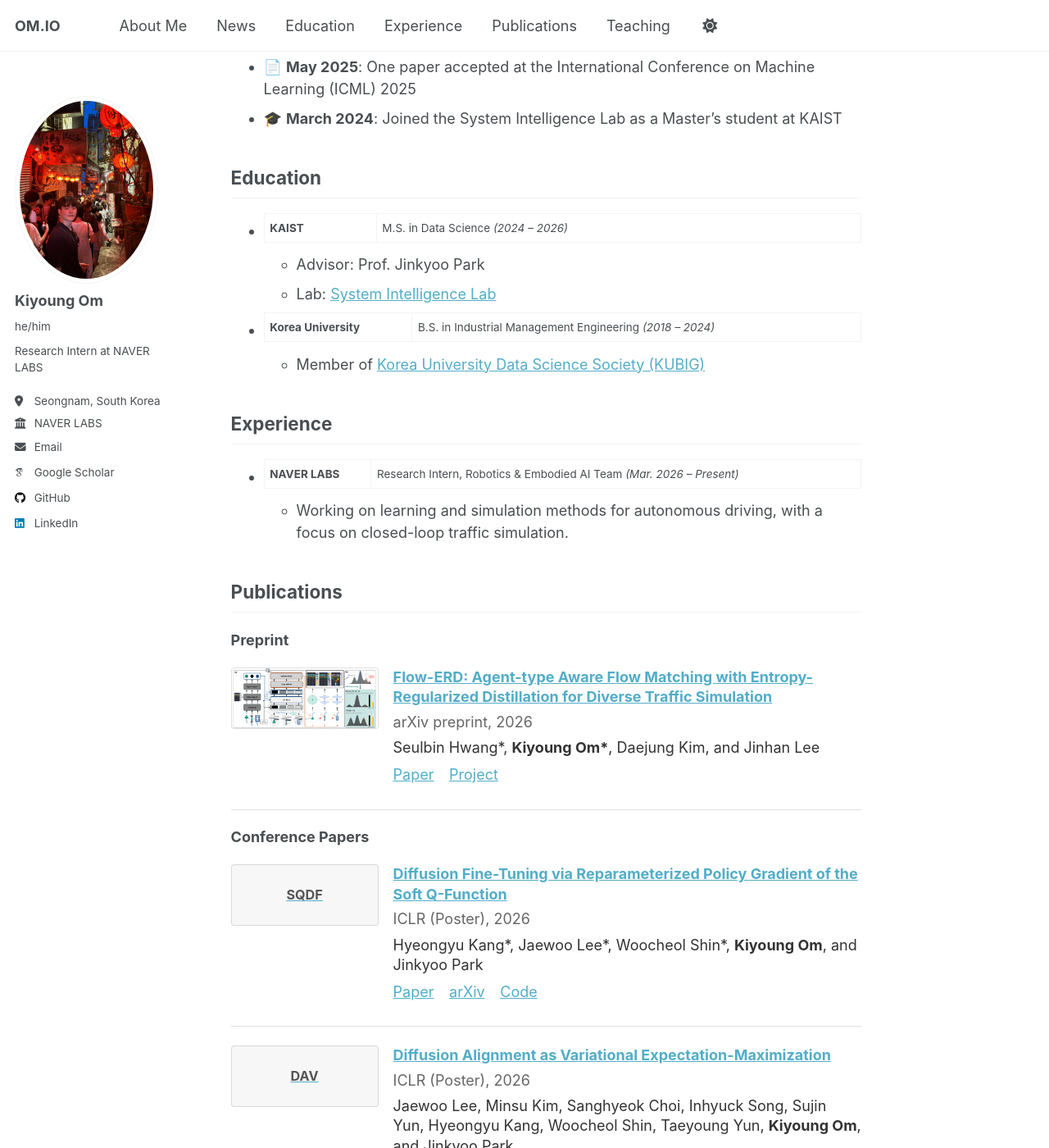
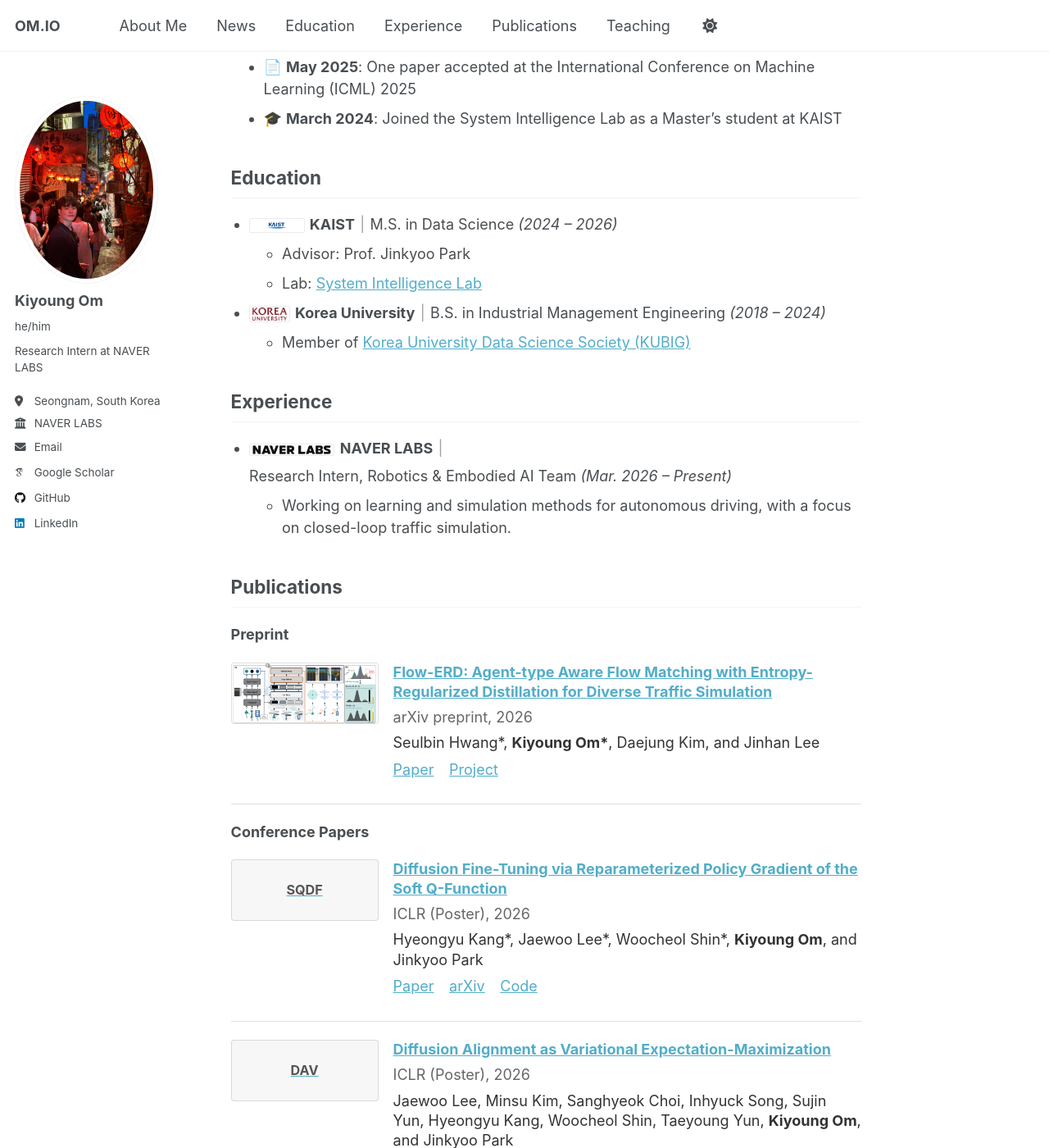
Before and after one commit to umkiyoung/umkiyoung.github.io, a Jekyll site: the page built from _pages/about.md, in a window 1280 px wide and 1400 px high, scrolled down 491 px. Shown: the whole window at 82% size. Built offline with Jekyll 4.4.1, drawn with Linux system fonts in a browser that asks for light colours; some web fonts are replaced.

Commit message:
Add official affiliation logos

```diff
--- a/_pages/about.md
+++ b/_pages/about.md
@@ -20,20 +20,47 @@ Hi! I'm Kiyoung Om, a research intern on the Robotics & Embodied AI Team at [NAV
 
 <h2 id="education">Education</h2>
 
-* **KAIST** | M.S. in Data Science *(2024 – 2026)*
-
-  * Advisor: Prof. Jinkyoo Park
-  * Lab: [System Intelligence Lab](http://silab.kaist.ac.kr/)
-
-* **Korea University** | B.S. in Industrial Management Engineering *(2018 – 2024)*
-
-  * Member of [Korea University Data Science Society (KUBIG)](https://kubigkorea.com/)
+<ul class="affiliation-list">
+  <li>
+    <p class="affiliation-line">
+      <img class="affiliation-logo affiliation-logo--kaist" src="/images/logos/kaist-logo.gif" alt="KAIST logo">
+      <strong>KAIST</strong>
+      <span class="affiliation-separator">|</span>
+      <span>M.S. in Data Science <em>(2024 – 2026)</em></span>
+    </p>
+    <ul>
+      <li>Advisor: Prof. Jinkyoo Park</li>
+      <li>Lab: <a href="http://silab.kaist.ac.kr/">System Intelligence Lab</a></li>
+    </ul>
+  </li>
+  <li>
+    <p class="affiliation-line">
+      <img class="affiliation-logo affiliation-logo--ku" src="/images/logos/korea-university-logo.png" alt="Korea University logo">
+      <strong>Korea University</strong>
+      <span class="affiliation-separator">|</span>
+      <span>B.S. in Industrial Management Engineering <em>(2018 – 2024)</em></span>
+    </p>
+    <ul>
+      <li>Member of <a href="https://kubigkorea.com/">Korea University Data Science Society (KUBIG)</a></li>
+    </ul>
+  </li>
+</ul>
 
 <h2 id="experience">Experience</h2>
 
-* **NAVER LABS** | Research Intern, Robotics & Embodied AI Team *(Mar. 2026 – Present)*
-
-  * Working on learning and simulation methods for autonomous driving, with a focus on closed-loop traffic simulation.
+<ul class="affiliation-list">
+  <li>
+    <p class="affiliation-line">
+      <img class="affiliation-logo affiliation-logo--naver" src="/images/logos/naver-labs-logo.png" alt="NAVER LABS logo">
+      <strong>NAVER LABS</strong>
+      <span class="affiliation-separator">|</span>
+      <span>Research Intern, Robotics & Embodied AI Team <em>(Mar. 2026 – Present)</em></span>
+    </p>
+    <ul>
+      <li>Working on learning and simulation methods for autonomous driving, with a focus on closed-loop traffic simulation.</li>
+    </ul>
+  </li>
+</ul>
 
 <h2 id="publications">Publications</h2>
 
--- a/assets/css/main.scss
+++ b/assets/css/main.scss
@@ -73,6 +73,48 @@ html {
 
 .is-hidden {
   display: none !important;
+}
+
+.affiliation-list {
+  padding-left: 1.25rem;
+}
+
+.affiliation-line {
+  display: flex;
+  flex-wrap: wrap;
+  align-items: center;
+  gap: 0.35rem;
+  margin-bottom: 0.35rem !important;
+}
+
+.affiliation-logo {
+  display: inline-block;
+  width: auto;
+  max-width: 5rem;
+  max-height: 1.1rem;
+  padding: 0.06rem 0.18rem;
+  object-fit: contain;
+  background: #fff;
+  border: 1px solid rgba(0, 0, 0, 0.08);
+  border-radius: 2px;
+}
+
+.affiliation-logo--kaist {
+  max-width: 4.4rem;
+  max-height: 1rem;
+}
+
+.affiliation-logo--ku {
+  max-width: 4.8rem;
+}
+
+.affiliation-logo--naver {
+  max-width: 5.8rem;
+  max-height: 0.95rem;
+}
+
+.affiliation-separator {
+  color: var(--global-text-color-light);
 }
 
 .selected-publications {
```
Also changed, not shown: images/logos/kaist-logo.gif (added), images/logos/korea-university-logo.png (added), images/logos/naver-labs-logo.png (added).
